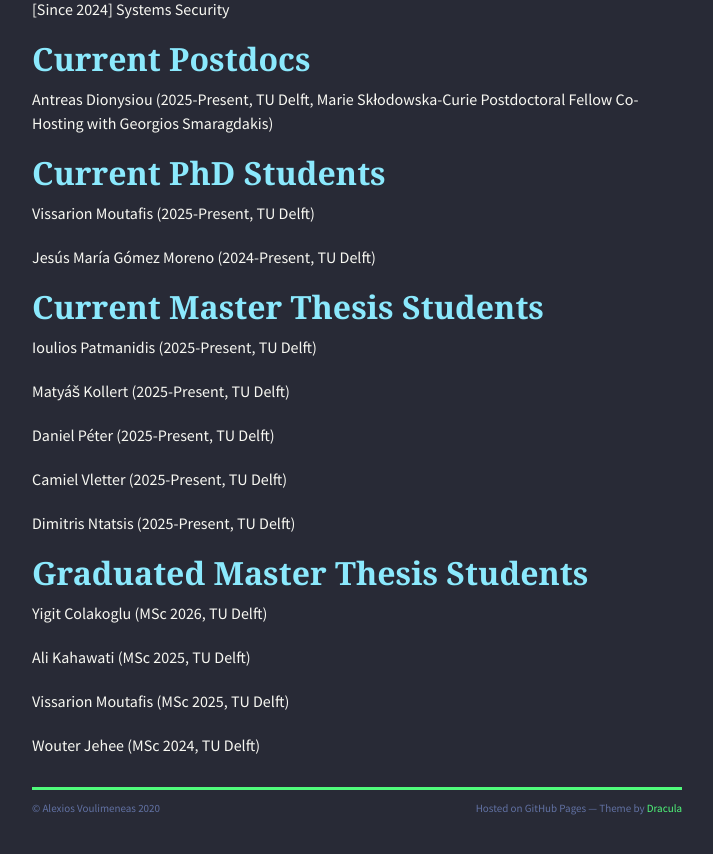
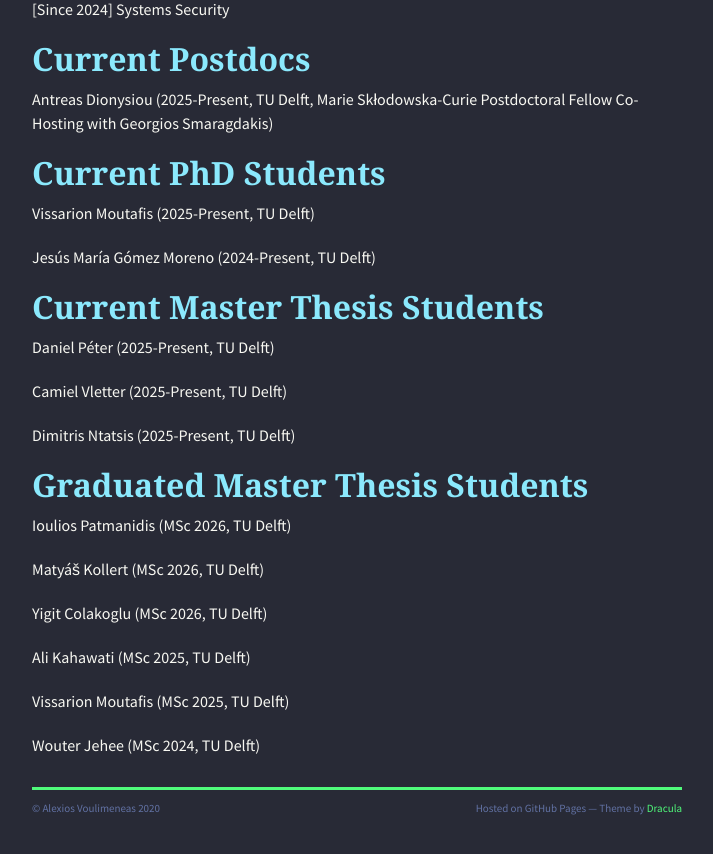
Before and after one commit to alexios-voulimeneas/alexios-voulimeneas.github.io, a Jekyll site: the page built from index.md, in a window 1280 px wide and 900 px high, scrolled down 6547 px. Shown: the top 854 px of the window, without its empty margins (283-996 px from the left). Built offline with Jekyll 4.4.1, drawn with Linux system fonts in a browser that asks for light colours; nearby versions of some CDN libraries; the repository's description, which GitHub fills in, is left out.

Commit message:
Update index.md

```diff
--- a/index.md
+++ b/index.md
@@ -225,10 +225,6 @@ Jesús María Gómez Moreno (2024-Present, TU Delft)
 
 ## [](#header-2) Current Master Thesis Students
 
-Ioulios Patmanidis (2025-Present, TU Delft)
-
-Matyáš Kollert (2025-Present, TU Delft)
-
 Daniel Péter (2025-Present, TU Delft)
 
 Camiel Vletter (2025-Present, TU Delft)
@@ -237,6 +233,10 @@ Dimitris Ntatsis (2025-Present, TU Delft)
 
 ## [](#header-2) Graduated Master Thesis Students
 
+Ioulios Patmanidis (MSc 2026, TU Delft)
+
+Matyáš Kollert (MSc 2026, TU Delft)
+
 Yigit Colakoglu (MSc 2026, TU Delft)
 
 Ali Kahawati (MSc 2025, TU Delft)
```
